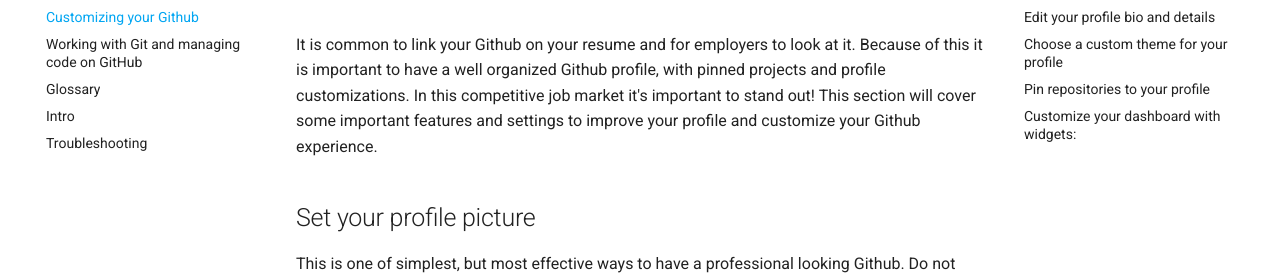
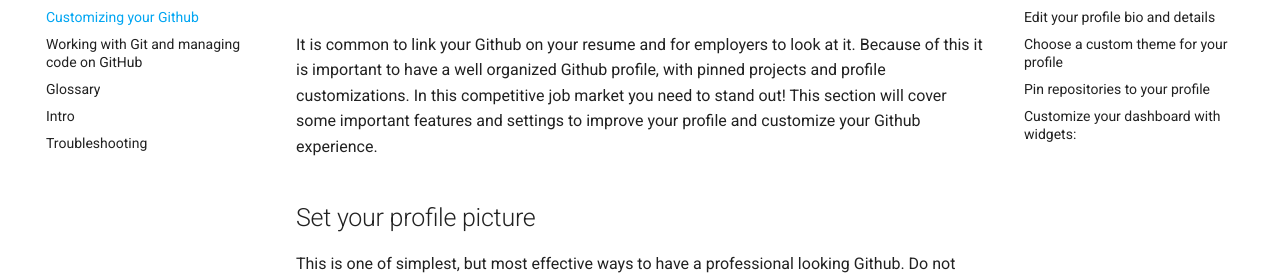
Before and after one commit to AnkitAhlwat/GitHub-User-Documentation, an MkDocs documentation site: the page built from docs/Customizing your Github.md, in a window 1280 px wide and 900 px high. Shown: the part 148-427 px from the top of the window. Built offline with MkDocs 1.6.1 and Material for MkDocs 9.7.7, drawn with Linux system fonts in a browser that asks for light colours.

Commit message:
Update typos

```diff
--- a/docs/Customizing your Github.md
+++ b/docs/Customizing your Github.md
@@ -1,6 +1,6 @@
 # Customizing your Github
 
-It is common to link your Github on your resume and for employers to look at it. Because of this it is important to have a well organized Github profile, with pinned projects and profile customizations. In this competitive job market it's important to stand out! This section will cover some important features and settings to improve your profile and customize your Github experience.
+It is common to link your Github on your resume and for employers to look at it. Because of this it is important to have a well organized Github profile, with pinned projects and profile customizations. In this competitive job market you need to stand out! This section will cover some important features and settings to improve your profile and customize your Github experience.
 
 ## Set your profile picture
 
```
